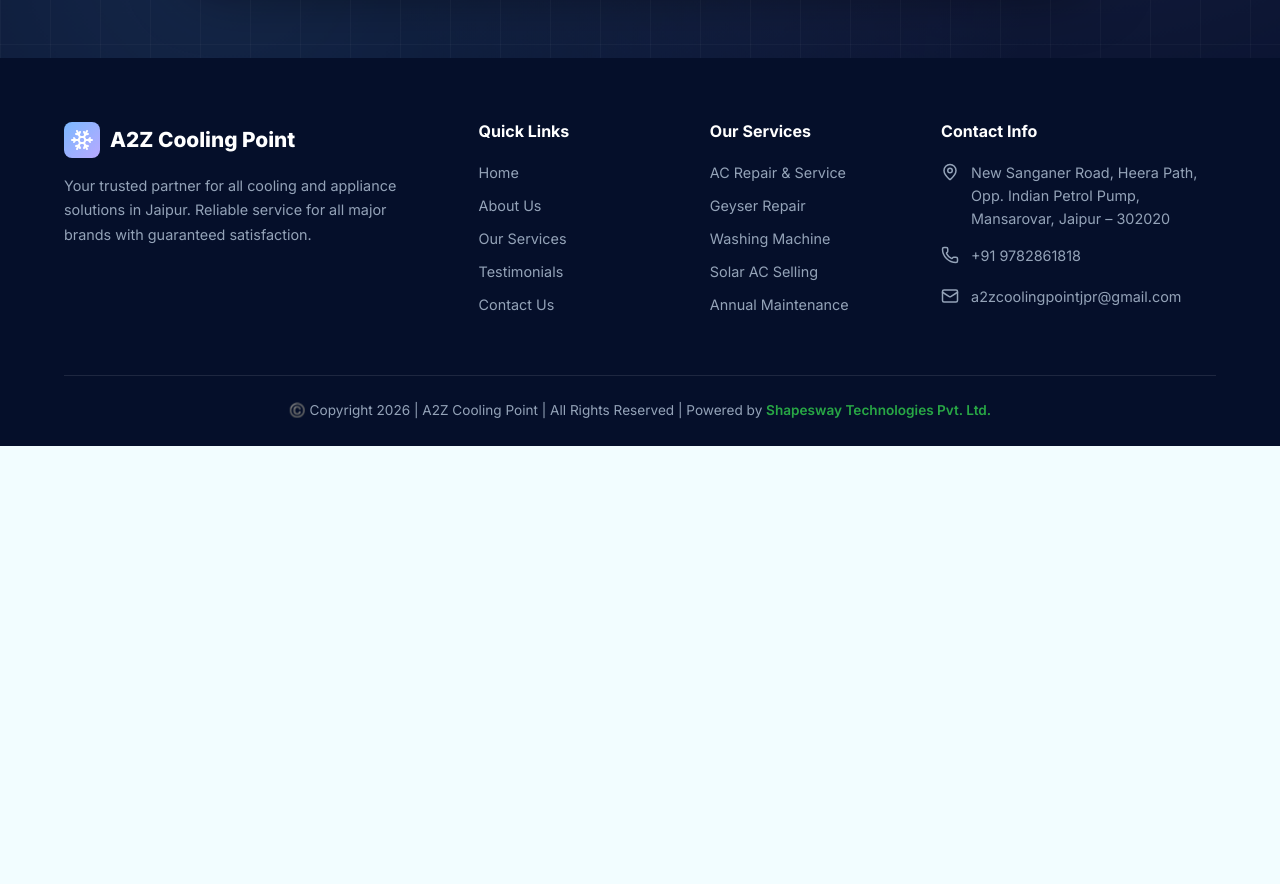
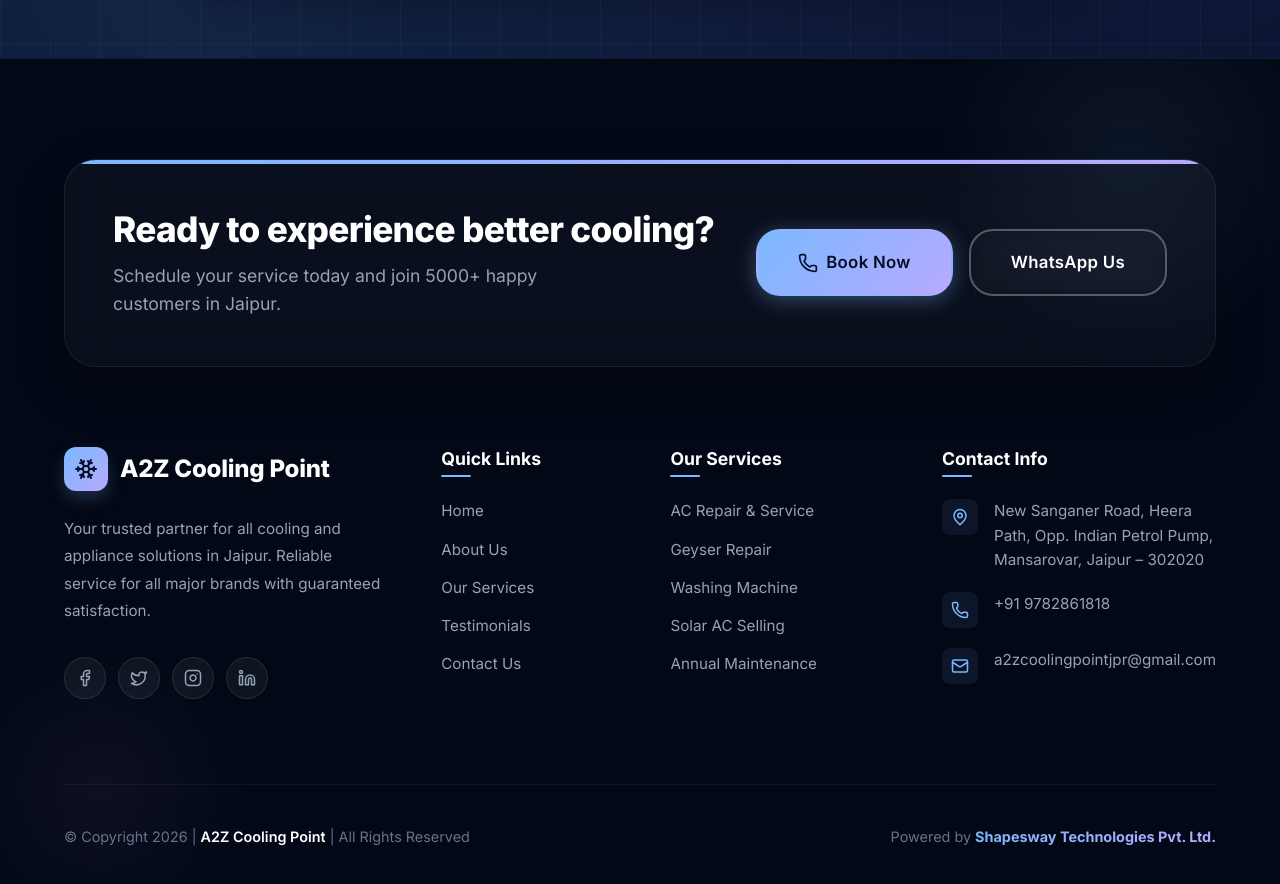
Before and after one commit to Eshbanoliver/a2z-cooling-website-showcase, a React (Vite) app: page /about in a window 1280 px wide. Shown: the part 3580-4464 px from the top of the page. Before the commit the page ends 4026 px from the top, so only its background shows below. Built offline with nearby package versions, Linux system fonts and the light colour scheme.

Commit message:
Updated files

```diff
--- a/src/components/Footer.tsx
+++ b/src/components/Footer.tsx
@@ -5,9 +5,33 @@
 export default function Footer() {
   return (
     <footer className="footer" id="site-footer">
+      <div className="footer-glow-1"></div>
+      <div className="footer-glow-2"></div>
+
       <div className="container">
+        {/* Footer Top - CTA & Social */}
+        <div className="footer-top">
+          <div className="footer-cta-card">
+            <div className="footer-cta-content">
+              <h3>Ready to experience better cooling?</h3>
+              <p>Schedule your service today and join 5000+ happy customers in Jaipur.</p>
+            </div>
+            <div className="footer-cta-actions">
+              <a href={`tel:${BUSINESS.phone}`} className="btn btn-primary btn-lg">
+                <DynamicIcon name="phone" size={20} />
+                Book Now
+              </a>
+              <a href={`https://wa.me/${BUSINESS.phoneClean}?text=${encodeURIComponent(BUSINESS.whatsappMessage)}`}
+                 target="_blank" rel="noopener noreferrer" className="btn btn-secondary btn-lg">
+                <DynamicIcon name="message-circle" size={20} />
+                WhatsApp Us
+              </a>
+            </div>
+          </div>
+        </div>
+
         <div className="footer-grid">
-          {/* Brand */}
+          {/* Brand & Social */}
           <div className="footer-brand-section">
             <div className="footer-brand">
               <span className="brand-icon">
@@ -19,6 +43,20 @@
               Your trusted partner for all cooling and appliance solutions in Jaipur.
               Reliable service for all major brands with guaranteed satisfaction.
             </p>
+            <div className="footer-social">
+              <a href="#" aria-label="Facebook" className="social-link">
+                <DynamicIcon name="facebook" size={18} />
+              </a>
+              <a href="#" aria-label="Twitter" className="social-link">
+                <DynamicIcon name="twitter" size={18} />
+              </a>
+              <a href="#" aria-label="Instagram" className="social-link">
+                <DynamicIcon name="instagram" size={18} />
+              </a>
+              <a href="#" aria-label="Linkedin" className="social-link">
+                <DynamicIcon name="linkedin" size={18} />
+              </a>
+            </div>
           </div>
 
           {/* Quick Links */}
@@ -70,8 +108,12 @@
         </div>
 
         <div className="footer-bottom">
-          <p>
-            ©️ Copyright 2026 | {BUSINESS.name} | All Rights Reserved | Powered by{' '}
+          <div className="footer-bottom-content">
+            <p className="copyright">
+              © Copyright 2026 | <span>{BUSINESS.name}</span> | All Rights Reserved
+            </p>
+            <p className="powered-by">
+              Powered by{' '}
               <a
                 href="https://shapesway.in"
                 target="_blank"
@@ -82,6 +124,7 @@
             </p>
           </div>
         </div>
+      </div>
     </footer>
   )
 }
--- a/src/index.css
+++ b/src/index.css
@@ -2063,121 +2063,312 @@
 
 /* ===== FOOTER ===== */
 .footer {
-  background: var(--navy);
+  background: #030816;
   color: var(--gray-400);
-  padding: 64px 0 0;
+  padding: 100px 0 0;
+  position: relative;
+  overflow: hidden;
+  border-top: 1px solid rgba(123, 184, 255, 0.1);
+}
+
+.footer-glow-1 {
+  position: absolute;
+  top: -100px;
+  right: -50px;
+  width: 400px;
+  height: 400px;
+  background: radial-gradient(circle, rgba(123, 184, 255, 0.08) 0%, transparent 70%);
+  pointer-events: none;
+  z-index: 0;
+}
+
+.footer-glow-2 {
+  position: absolute;
+  bottom: -50px;
+  left: -50px;
+  width: 300px;
+  height: 300px;
+  background: radial-gradient(circle, rgba(184, 169, 255, 0.05) 0%, transparent 70%);
+  pointer-events: none;
+  z-index: 0;
+}
+
+.footer .container {
+  position: relative;
+  z-index: 1;
+}
+
+/* Footer Top CTA */
+.footer-top {
+  margin-bottom: 80px;
+}
+
+.footer-cta-card {
+  background: rgba(255, 255, 255, 0.03);
+  backdrop-filter: blur(20px);
+  -webkit-backdrop-filter: blur(20px);
+  border: 1px solid rgba(255, 255, 255, 0.08);
+  border-radius: var(--radius-2xl);
+  padding: 48px;
+  display: flex;
+  align-items: center;
+  justify-content: space-between;
+  gap: 40px;
+  box-shadow: 0 20px 50px rgba(0, 0, 0, 0.2);
+  position: relative;
+  overflow: hidden;
+}
+
+.footer-cta-card::before {
+  content: '';
+  position: absolute;
+  top: 0;
+  left: 0;
+  width: 100%;
+  height: 4px;
+  background: var(--gradient-blue);
+}
+
+.footer-cta-content h3 {
+  font-size: 2.2rem;
+  font-weight: 800;
+  color: var(--white);
+  margin-bottom: 12px;
+  letter-spacing: -0.02em;
+}
+
+.footer-cta-content p {
+  font-size: 1.1rem;
+  color: var(--gray-400);
+  max-width: 500px;
+}
+
+.footer-cta-actions {
+  display: flex;
+  gap: 16px;
+  flex-shrink: 0;
 }
 
 .footer-grid {
   display: grid;
-  grid-template-columns: 2fr 1fr 1fr 1.5fr;
-  gap: 48px;
-  margin-bottom: 48px;
+  grid-template-columns: 1.5fr 0.8fr 1fr 1.2fr;
+  gap: 60px;
+  margin-bottom: 80px;
 }
 
 .footer-brand {
   display: flex;
   align-items: center;
-  gap: 10px;
-  font-size: 1.3rem;
+  gap: 12px;
+  font-size: 1.5rem;
   font-weight: 800;
   color: var(--white);
-  margin-bottom: 16px;
+  margin-bottom: 24px;
+  letter-spacing: -0.01em;
 }
 
 .footer-brand .brand-icon {
+  width: 44px;
+  height: 44px;
+  background: var(--gradient-blue);
+  border-radius: var(--radius-md);
+  display: flex;
+  align-items: center;
+  justify-content: center;
+  color: var(--navy);
+  box-shadow: 0 8px 16px rgba(123, 184, 255, 0.2);
+}
+
+.footer-desc {
+  font-size: 0.95rem;
+  line-height: 1.8;
+  margin-bottom: 32px;
+  color: var(--gray-400);
+}
+
+.footer-social {
+  display: flex;
+  gap: 12px;
+}
+
+.social-link {
+  width: 42px;
+  height: 42px;
+  border-radius: 50%;
+  background: rgba(255, 255, 255, 0.05);
+  border: 1px solid rgba(255, 255, 255, 0.1);
+  display: flex;
+  align-items: center;
+  justify-content: center;
+  color: var(--gray-400);
+  transition: all 0.4s cubic-bezier(0.4, 0, 0.2, 1);
+}
+
+.social-link:hover {
+  background: var(--gradient-blue);
+  color: var(--navy);
+  transform: translateY(-5px) rotate(8deg);
+  border-color: transparent;
+  box-shadow: 0 10px 20px rgba(123, 184, 255, 0.3);
+}
+
+.footer h4 {
+  color: var(--white);
+  font-size: 1.1rem;
+  font-weight: 700;
+  margin-bottom: 30px;
+  position: relative;
+  display: inline-block;
+}
+
+.footer h4::after {
+  content: '';
+  position: absolute;
+  bottom: -8px;
+  left: 0;
+  width: 30px;
+  height: 2px;
+  background: var(--blue);
+  border-radius: 10px;
+}
+
+.footer-links {
+  display: flex;
+  flex-direction: column;
+  gap: 14px;
+}
+
+.footer-links a {
+  font-size: 0.95rem;
+  color: var(--gray-400);
+  transition: all 0.3s ease;
+  width: fit-content;
+}
+
+.footer-links a:hover {
+  color: var(--blue);
+  transform: translateX(6px);
+}
+
+.footer-contact-item {
+  display: flex;
+  gap: 16px;
+  align-items: flex-start;
+  font-size: 0.95rem;
+  margin-bottom: 20px;
+  transition: var(--transition);
+}
+
+.footer-contact-item:hover {
+  color: var(--white);
+}
+
+.footer-contact-icon {
   width: 36px;
   height: 36px;
-  background: var(--gradient-blue);
+  min-width: 36px;
   border-radius: var(--radius-sm);
+  background: rgba(123, 184, 255, 0.08);
   display: flex;
   align-items: center;
   justify-content: center;
-  color: var(--white);
-}
-
-.footer-desc {
-  font-size: 0.9rem;
-  line-height: 1.7;
-  margin-bottom: 20px;
-}
-
-.footer-social {
-  display: flex;
-  gap: 12px;
-}
-
-.footer-social a {
-  width: 40px;
-  height: 40px;
-  border-radius: var(--radius-sm);
-  background: rgba(255, 255, 255, 0.08);
-  border: 1px solid rgba(255, 255, 255, 0.1);
-  display: flex;
-  align-items: center;
-  justify-content: center;
+  color: var(--blue);
   font-size: 1rem;
   transition: var(--transition);
 }
 
-.footer-social a:hover {
+.footer-contact-item:hover .footer-contact-icon {
   background: var(--blue);
   color: var(--navy);
-  transform: translateY(-2px);
-}
-
-.footer h4 {
-  color: var(--white);
-  font-size: 1rem;
+  transform: scale(1.1);
+}
+
+.footer-bottom {
+  border-top: 1px solid rgba(255, 255, 255, 0.05);
+  padding: 40px 0;
+  margin-top: 20px;
+}
+
+.footer-bottom-content {
+  display: flex;
+  justify-content: space-between;
+  align-items: center;
+  gap: 20px;
+}
+
+.footer-bottom .copyright {
+  font-size: 0.9rem;
+  color: var(--gray-500);
+}
+
+.footer-bottom .copyright span {
+  color: var(--white);
+  font-weight: 600;
+}
+
+.footer-bottom .powered-by {
+  font-size: 0.9rem;
+  color: var(--gray-500);
+}
+
+.footer-bottom .powered-by a {
+  background: var(--gradient-blue);
+  -webkit-background-clip: text;
+  background-clip: text;
+  -webkit-text-fill-color: transparent;
   font-weight: 700;
-  margin-bottom: 20px;
-}
-
-.footer-links {
-  display: flex;
-  flex-direction: column;
-  gap: 10px;
-}
-
-.footer-links a {
-  font-size: 0.9rem;
-  color: var(--gray-400);
-  transition: var(--transition);
-}
-
-.footer-links a:hover {
-  color: var(--blue);
-  padding-left: 4px;
-}
-
-.footer-contact-item {
-  display: flex;
-  gap: 10px;
-  align-items: flex-start;
-  font-size: 0.9rem;
-  margin-bottom: 14px;
-}
-
-.footer-contact-icon {
-  font-size: 1rem;
-  margin-top: 2px;
-  min-width: 20px;
-}
-
-.footer-bottom {
-  border-top: 1px solid rgba(255, 255, 255, 0.1);
-  padding: 24px 0;
-  text-align: center;
-  font-size: 0.85rem;
-}
-
-.footer-bottom a {
-  color: #28a745;
-  font-weight: 600;
-}
-
-.footer-bottom a:hover {
-  text-decoration: underline;
+  transition: opacity 0.3s ease;
+}
+
+.footer-bottom .powered-by a:hover {
+  opacity: 0.8;
+  text-decoration: none;
+}
+
+@media (max-width: 1024px) {
+  .footer-grid {
+    grid-template-columns: repeat(2, 1fr);
+    gap: 40px;
+  }
+
+  .footer-cta-card {
+    flex-direction: column;
+    text-align: center;
+    padding: 40px 30px;
+  }
+
+  .footer-cta-content p {
+    margin: 0 auto;
+  }
+}
+
+@media (max-width: 768px) {
+  .footer {
+    padding-top: 60px;
+  }
+
+  .footer-grid {
+    grid-template-columns: 1fr;
+    gap: 40px;
+  }
+
+  .footer-bottom-content {
+    flex-direction: column;
+    text-align: center;
+  }
+
+  .footer-cta-card h3 {
+    font-size: 1.8rem;
+  }
+
+  .footer-cta-actions {
+    flex-direction: column;
+    width: 100%;
+  }
+
+  .footer-cta-actions .btn {
+    width: 100%;
+  }
 }
 
 /* ===== FLOATING BUTTONS ===== */
```
Lines whose indentation alone changed are shown as unchanged.
